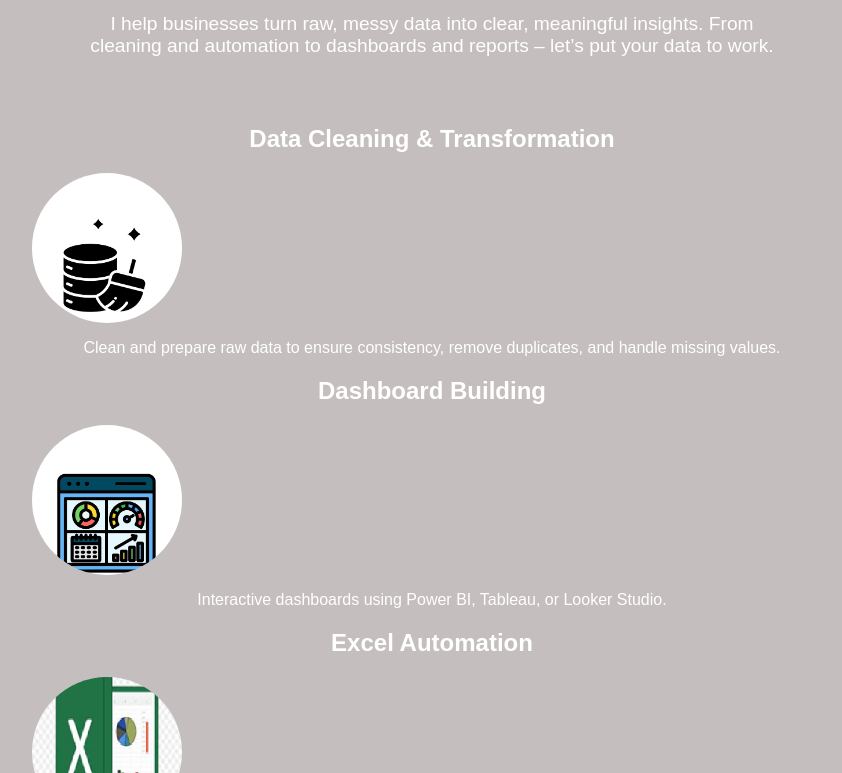
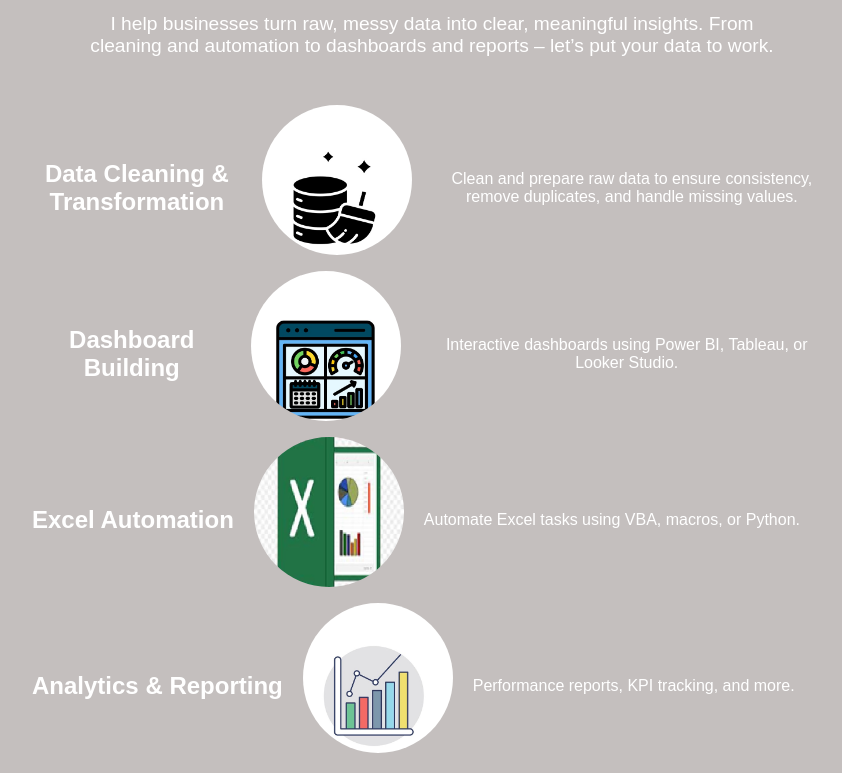
Before and after one commit to kgaogelophooko-maker/kgaogelo.github.io, a plain HTML site: page index.html in a window 1280 px wide. Shown: the part 507-1280 px from the top of the page, without its empty margins (208-1050 px from the left). Drawn offline with Linux system fonts and the light colour scheme.

Commit message:
Update index.html

```diff
--- a/index.html
+++ b/index.html
@@ -27,22 +27,22 @@
     I help businesses turn raw, messy data into clear, meaningful insights. From cleaning and automation to dashboards and reports – let’s put your data to work.
   </p>
     <div class="hero">
-   <section>
+   <section style="display: flex; align-items: center; gap: 20px;">
       <h2>Data Cleaning & Transformation</h2>
       <a href="#"><img class="circular" src="dataCleaning.jpg" alt="Data Cleaning" style="width:150px; height:150px;"></a>
       <p>Clean and prepare raw data to ensure consistency, remove duplicates, and handle missing values.</p>
    </section>
-   <section>
+   <section style="display: flex; align-items: center; gap: 20px;" >
       <h2>Dashboard Building</h2>
       <a href="#"><img class="circular" src="dashboard.jpg" alt="Dashboard" style="width:150px; height:150px;" ></a>
       <p>Interactive dashboards using Power BI, Tableau, or Looker Studio.</p>
    </section>
-   <section>
+   <section style="display: flex; align-items: center; gap: 20px;">
       <h2>Excel Automation</h2>
       <a href="#"><img class="circular" src="Excel.jpg" alt="Excel Automation" style="width:150px; height:150px;" ></a>
       <p>Automate Excel tasks using VBA, macros, or Python.</p>
     </section>
-    <section>
+    <section style="display: flex; align-items: center; gap: 20px;">
       <h2>Analytics & Reporting</h2>
       <a href="#"><img class="circular" src="analytics.jpg" alt="Analytics" style="width:150px; height:150px;"></a>
       <p>Performance reports, KPI tracking, and more.</p>
```
